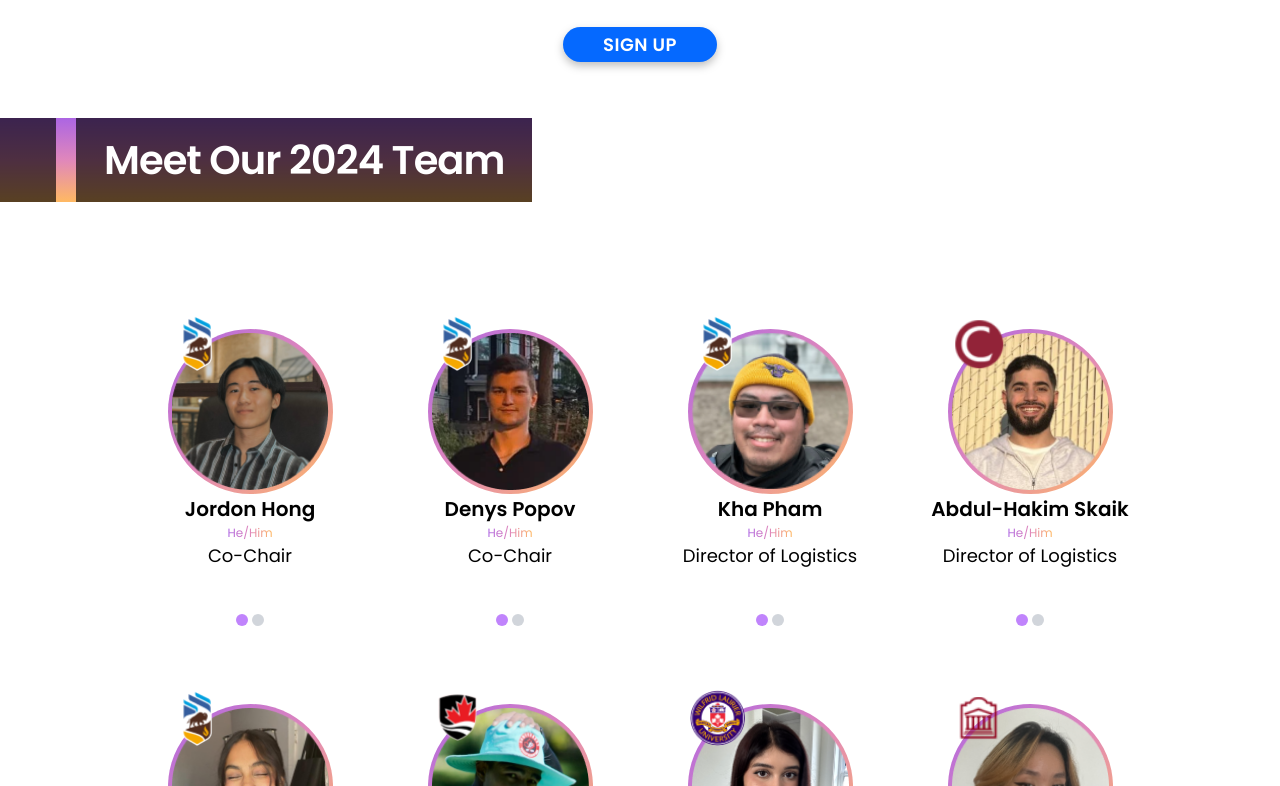
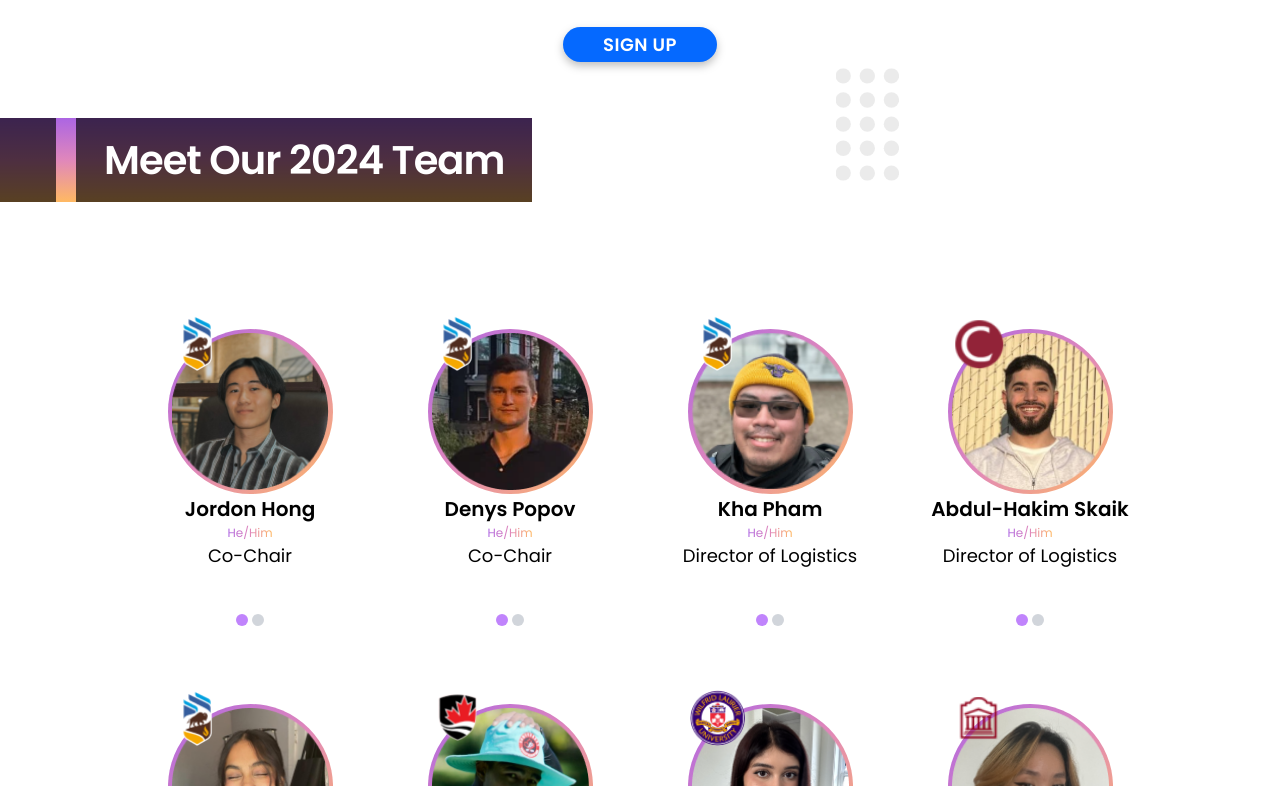
Before and after one commit to cusec/2024, a Next.js app: page /about in a window 1280 px wide. Shown: the part 2266-3052 px from the top of the page. Built offline with nearby package versions, Linux system fonts and the light colour scheme.

Commit message:
chore: Attempt to render circle grids within team section

```diff
--- a/src/app/about/Team.tsx
+++ b/src/app/about/Team.tsx
@@ -1,12 +1,22 @@
 import TeamCard from "./TeamCard";
 import teamMembers from "./teamMembers.json";
+import circle_grid_v1 from "@/assets/circle_grid_v1.svg";
+// import circle_grid_v2 from "@/assets/circle_grid_v2.svg";
+// import circle_grid_v3 from "@/assets/circle_grid_v3.svg";
 import { motion } from "framer-motion";
+import Image from "next/image";
 
 const animateInConfig = {
   initial: { opacity: 0, x: 100 },
   whileInView: { opacity: 1, x: 0 },
   viewport: { once: true },
 };
+
+  const animateInConfig2 = {
+    initial: { opacity: 0, scale: 0.8 },
+    whileInView: { opacity: 1, scale: 1 },
+    viewport: { once: true },
+  };
 
 const transitionConfig = (delay = 0) => ({
   duration: 1.5,
@@ -30,6 +40,19 @@ export default function Team() {
           Meet Our 2024 Team
         </h2>
       </motion.div> */}
+
+      <motion.div
+        {...animateInConfig2}
+        transition={transitionConfig(0.7)}
+        className="hidden lg:flex absolute "
+      >
+        <Image
+          src={circle_grid_v1}
+          alt="Horizontal grid of grey circles"
+          className="scale-[0.9] relative -right-[44rem] -top-[14rem] opacity-50"
+          priority
+        />
+      </motion.div>
 
       {/* Render team member cards */}
       <div className="grid grid-cols-2 sm:grid-cols-3 lg:grid-cols-4 gap-4 mt-24">
@@ -57,6 +80,21 @@ export default function Team() {
           </motion.div>
         ))}
       </div>
+
+
+        {/* <Image
+          src={circle_grid_v3}
+          alt="Horizontal grid of grey circles"
+          className="hidden lg:flex scale-[0.8] relative -right-[12rem] -top-[124rem] opacity-50"
+          priority
+        />
+
+         <Image
+          src={circle_grid_v3}
+          alt="Horizontal grid of grey circles"
+          className="hidden lg:flex scale-[0.8] relative -right-[43rem] -top-[100rem] opacity-50 rotate-90"
+          priority
+        /> */}
     </>
   );
 }
--- /dev/null
+++ b/src/app/contact/page.tsx
@@ -0,0 +1,7 @@
+export default function contact() {
+    return (
+        <div>
+        Contact page
+        </div>
+    )
+}
--- /dev/null
+++ b/src/app/event-details/page.tsx
@@ -0,0 +1,7 @@
+export default function eventDetails() {
+    return (
+        <div>
+        Event Details page
+        </div>
+    )
+}
--- /dev/null
+++ b/src/app/faq/page.tsx
@@ -0,0 +1,7 @@
+export default function faq() {
+    return (
+        <div>
+        FAQ Page
+        </div>
+    )
+}
```
Also changed, not shown: src/assets/circle_grid_v3.svg (added).
